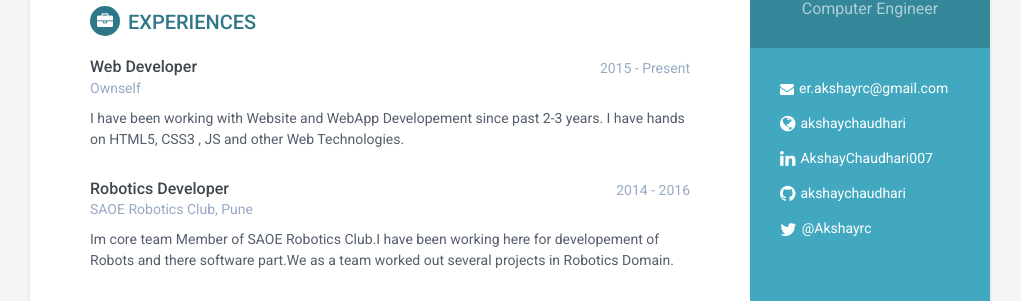
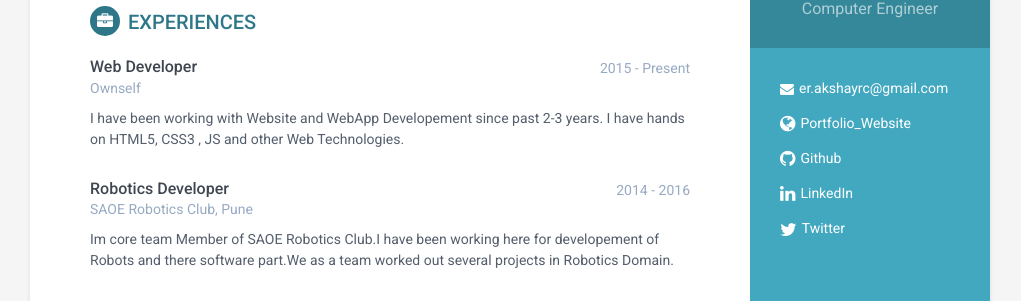
Before and after one commit to akshayrcc/resume-template-fresher, a Jekyll site: the page built from index.html, in a window 1280 px wide. Shown: the part 255-556 px from the top of the page, without its empty margins (130-1151 px from the left). Built offline with Jekyll 4.4.1, drawn with Linux system fonts in a browser that asks for light colours.

Commit message:
Update sidebar.html

```diff
--- a/_includes/sidebar.html
+++ b/_includes/sidebar.html
@@ -28,24 +28,23 @@
                     {% if site.website %}
                     <li class="website"><i class="fa fa-globe"></i><a href="http://{{site.website}}" target="_blank">{{site.website}}</a></li>
                     {% else %}
-                    <li class="website"><i class="fa fa-globe"></i><a href="http://akshaychaudhari.github.io" target="_blank">akshaychaudhari</a></li>
+                    <li class="website"><i class="fa fa-globe"></i><a href="http://akshaychaudhari.github.io" target="_blank">Portfolio_Website</a></li>
+                    {% endif %}
+
+                    {% if site.github %}
+                    <li class="github"><i class="fa fa-github"></i><a href="http://github.com/akshaychaudhari" target="_blank">Github</a></li>
                     {% endif %}
 
                     {% if site.linkedin %}
                     <li class="linkedin"><i class="fa fa-linkedin"></i><a href="https://in.linkedin.com/{{site.linkedin}}" target="_blank">linkedin.com/in/{{site.linkedin}}</a></li>
                     {% else %}
-                    <li class="linkedin"><i class="fa fa-linkedin"></i><a href="https://in.linkedin.com/in/Akshayrc" target="_blank">AkshayChaudhari007</a></li>
-                    {% endif %}
-
-                    {% if site.github %}
-
-                    <li class="github"><i class="fa fa-github"></i><a href="http://github.com/akshaychaudhari" target="_blank">akshaychaudhari</a></li>
+                    <li class="linkedin"><i class="fa fa-linkedin"></i><a href="https://in.linkedin.com/in/Akshayrc" target="_blank">LinkedIn</a></li>
                     {% endif %}
 
                     {% if site.twitter %}
                     <li class="twitter"><i class="fa fa-twitter"></i><a href="https://twitter.com/{{site.twitter}}" target="_blank">{{site.twitter}}</a></li>
                     {% else %}
-                     <li class="twitter"><i class="fa fa-twitter"></i><a href="https://twitter.com/@Akshayrc" target="_blank">@Akshayrc</a></li>
+                     <li class="twitter"><i class="fa fa-twitter"></i><a href="https://twitter.com/@Akshayrc" target="_blank">Twitter</a></li>
                     {% endif %}
 
                 </ul>
```
